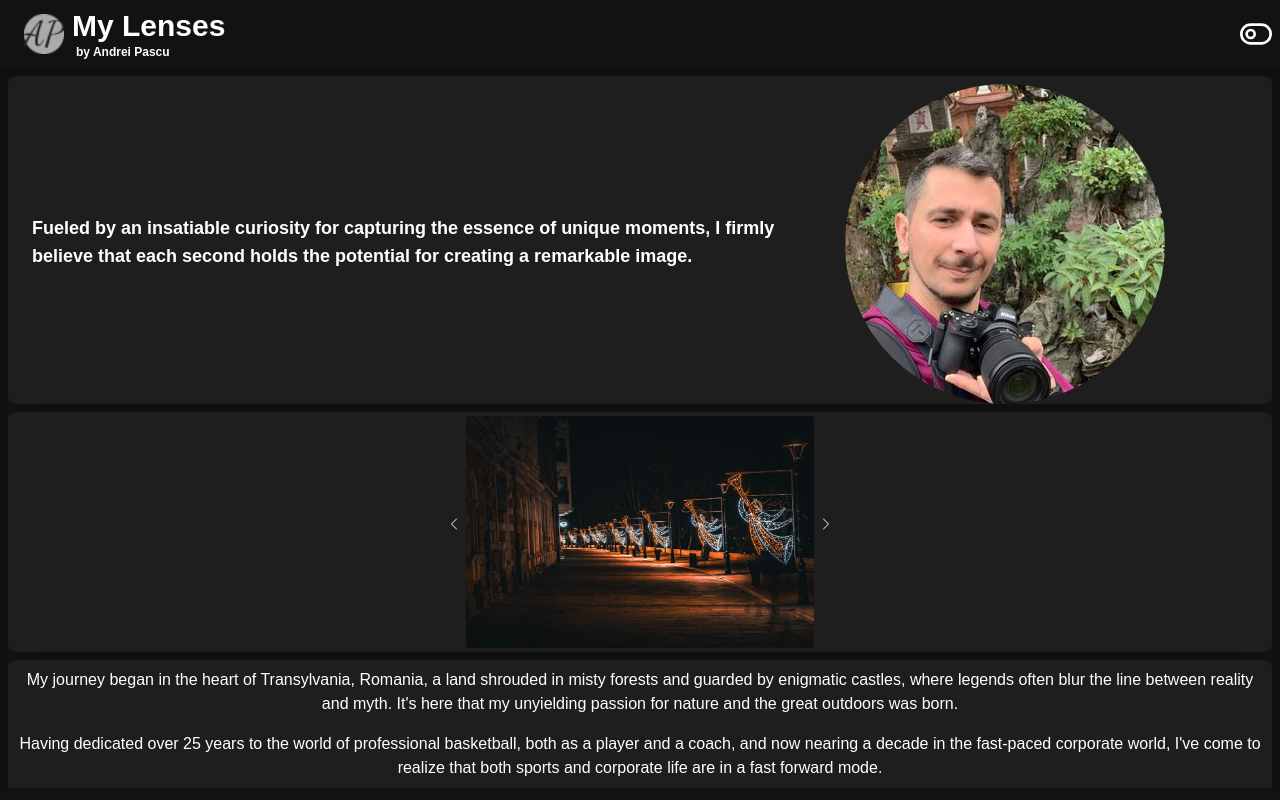
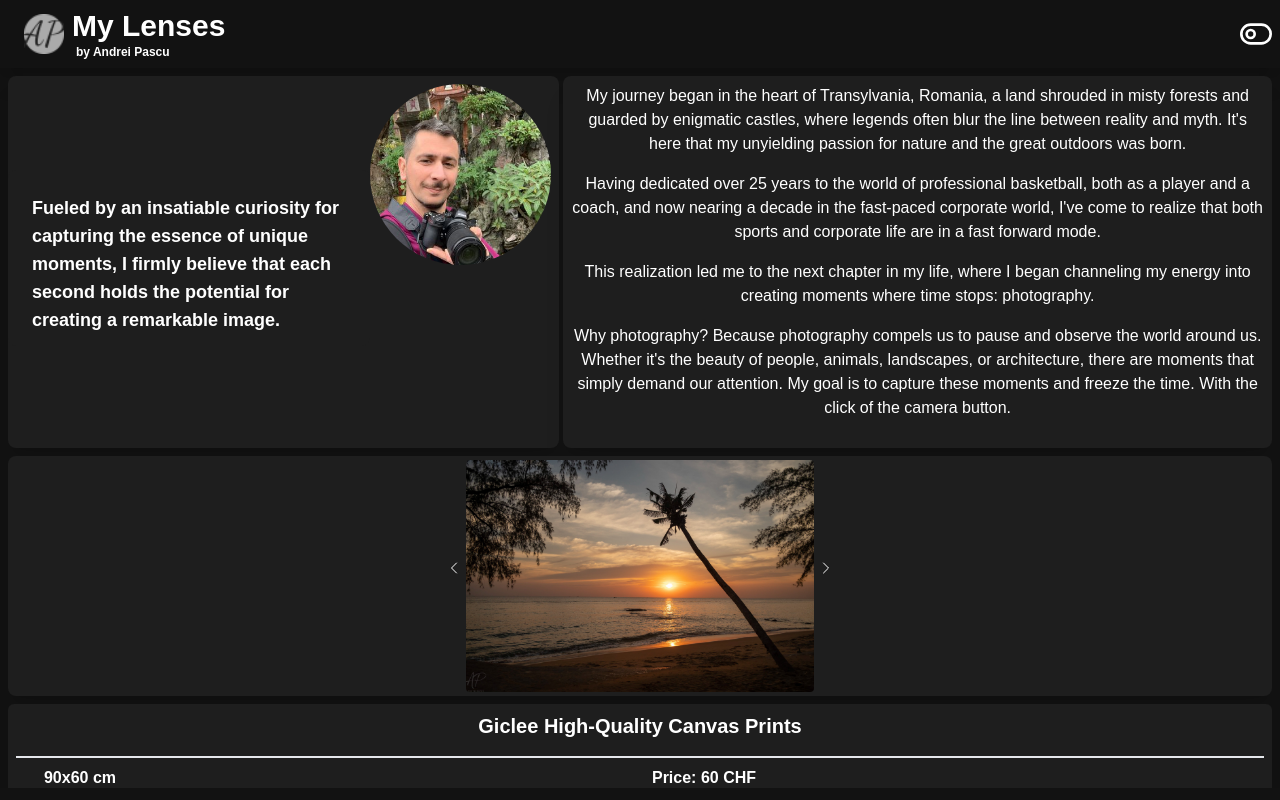
Before and after one commit to NPascu6/andrei-mylenses.ch, a React (Create React App) app: page /#/ in a window 1280 px wide. Built offline with nearby package versions, Linux system fonts and the light colour scheme.

Commit message:
More minor improvements

```diff
--- a/src/components/common/ImageSlider.tsx
+++ b/src/components/common/ImageSlider.tsx
@@ -6,7 +6,7 @@ const ChevronRight = React.lazy(() => import('../../assets/icons/ChevronRight'))
 const FullScreenImage = React.lazy(() => import('./FullScreenImage'));
 
 const ImageSlider = ({ images, autoSlideTimeout = 4000 }: any) => {
-    const [currentImageIndex, setCurrentImageIndex] = useState(0);
+    const [currentImageIndex, setCurrentImageIndex] = useState(Math.floor(Math.random() * images?.length));
     const { isFullScreen, toggleFullScreen } = useFullScreenToggle();
     const touchStartX = useRef(null);
     const touchEndX = useRef(null);
--- a/src/components/main-page/PhotographerDescriptionCard.tsx
+++ b/src/components/main-page/PhotographerDescriptionCard.tsx
@@ -9,7 +9,7 @@ const PhotographerDescriptionCard = ({ artistImage }: any) => {
     const imageSources = photos?.map((photo: any) => photo.default);
 
     return (
-        <div className="p-2 flex flex-col md:flex-col text-center">
+        <div className="p-2 flex flex-col md:flex-row text-center">
             <div className="flex shadow-xl rounded-lg card">
                 <div className="w-2/3 flex  align-center">
                     <h2 className="flex  align-center text-xl font-semibold text-start flex-col justify-center items-center">
@@ -27,12 +27,12 @@ const PhotographerDescriptionCard = ({ artistImage }: any) => {
                     />
                 </div>
             </div>
-            <div className="w-full h-full mt-2 mb-2">
-                {photos?.length > 0 && <div className="flex justify-center items-center">
+            <div className="w-full h-full mt-2 mb-2 md:hidden">
+                {photos?.length > 0 && <div className="flex justify-center items-center h-full">
                     <ImageSlider images={imageSources} />
                 </div>}
             </div>
-            <div className="rounded-lg shadow-xl pb-3 card p-2">
+            <div className="rounded-lg shadow-xl pb-3 card p-2 md:ml-1">
                 <p className="mb-4">
                     My journey began in the heart of Transylvania, Romania, a land shrouded in misty forests and guarded by enigmatic castles, where legends often blur the line between reality and myth. It's here that my unyielding passion for nature and the great outdoors was born.
                 </p>
@@ -46,11 +46,12 @@ const PhotographerDescriptionCard = ({ artistImage }: any) => {
                     Why photography? Because photography compels us to pause and observe the world around us. Whether it's the beauty of people, animals, landscapes, or architecture, there are moments that simply demand our attention. My goal is to capture these moments and freeze the time. With the click of the camera button.
                 </p>
             </div>
-            <div className="w-full h-full mt-2">
+            <div className="w-full h-full mt-2 md:hidden">
                 {photos?.length > 0 && <div className="flex justify-center items-center">
                     <ImageSlider images={imageSources} />
                 </div>}
             </div>
+
         </div>
     );
 }
--- a/src/pages/MainPage.tsx
+++ b/src/pages/MainPage.tsx
@@ -1,16 +1,27 @@
 import React from 'react';
 import artistImage from '../assets/portrait.jpg';
+import { useSelector } from 'react-redux';
+import ImageSlider from '../components/common/ImageSlider';
+import { RootState } from '../store/store';
 
 const ProductDescription = React.lazy(() => import('../components/main-page/ProductDescription'));
 const PhotographerDescriptionCard = React.lazy(() => import('../components/main-page/PhotographerDescriptionCard'));
 
 const MainPage = () => {
+    const photos = useSelector((state: RootState) => state.app.photos);
+    const imageSources = photos?.map((photo: any) => photo.default);
+
     return (
         <div>
             <div className='flex flex-col md:flex-row'>
                 <React.Suspense fallback={<div></div>}>
                     <PhotographerDescriptionCard artistImage={artistImage} />
                 </React.Suspense>
+            </div>
+            <div className="hidden md:block">
+                {photos?.length > 0 && <div className="flex justify-center items-center h-full m-2 mt-0">
+                    <ImageSlider images={imageSources} />
+                </div>}
             </div>
             <div className='flex flex-col md:flex-row'>
                 <React.Suspense fallback={<div></div>}>
--- a/src/styles/index.css
+++ b/src/styles/index.css
@@ -9,7 +9,7 @@
 }
 
 .app {
-  min-height: 100vh;
+  min-height: 100dvh;
   display: flex;
   flex-direction: column;
 }
@@ -17,7 +17,7 @@
 body {
   padding: 0;
   margin: 0;
-  height: 100vh;
+  height: 100dvh;
   /* fallback for Js load */
   height: 100%;
   font-family: -apple-system, BlinkMacSystemFont, 'Segoe UI', 'Roboto', 'Oxygen',
```
